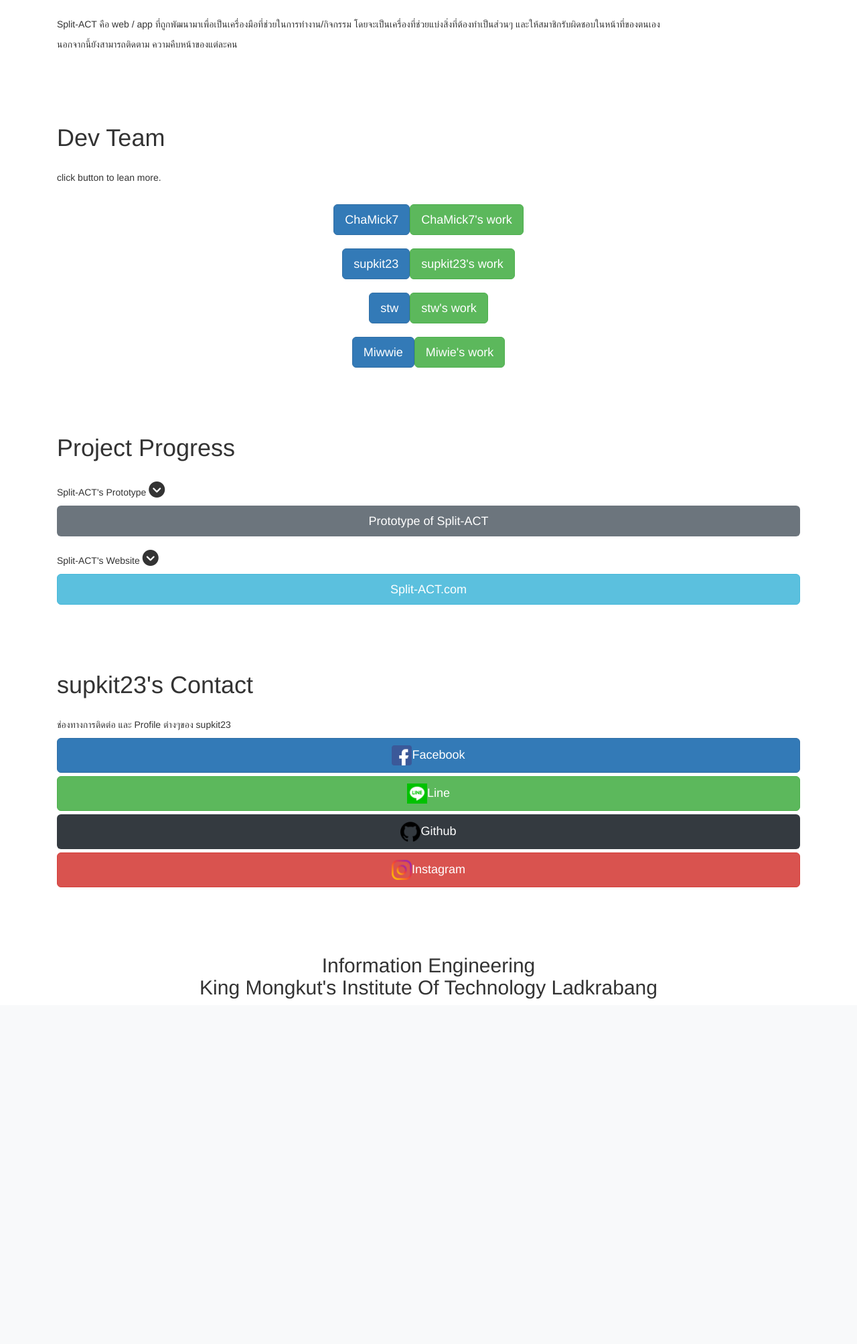
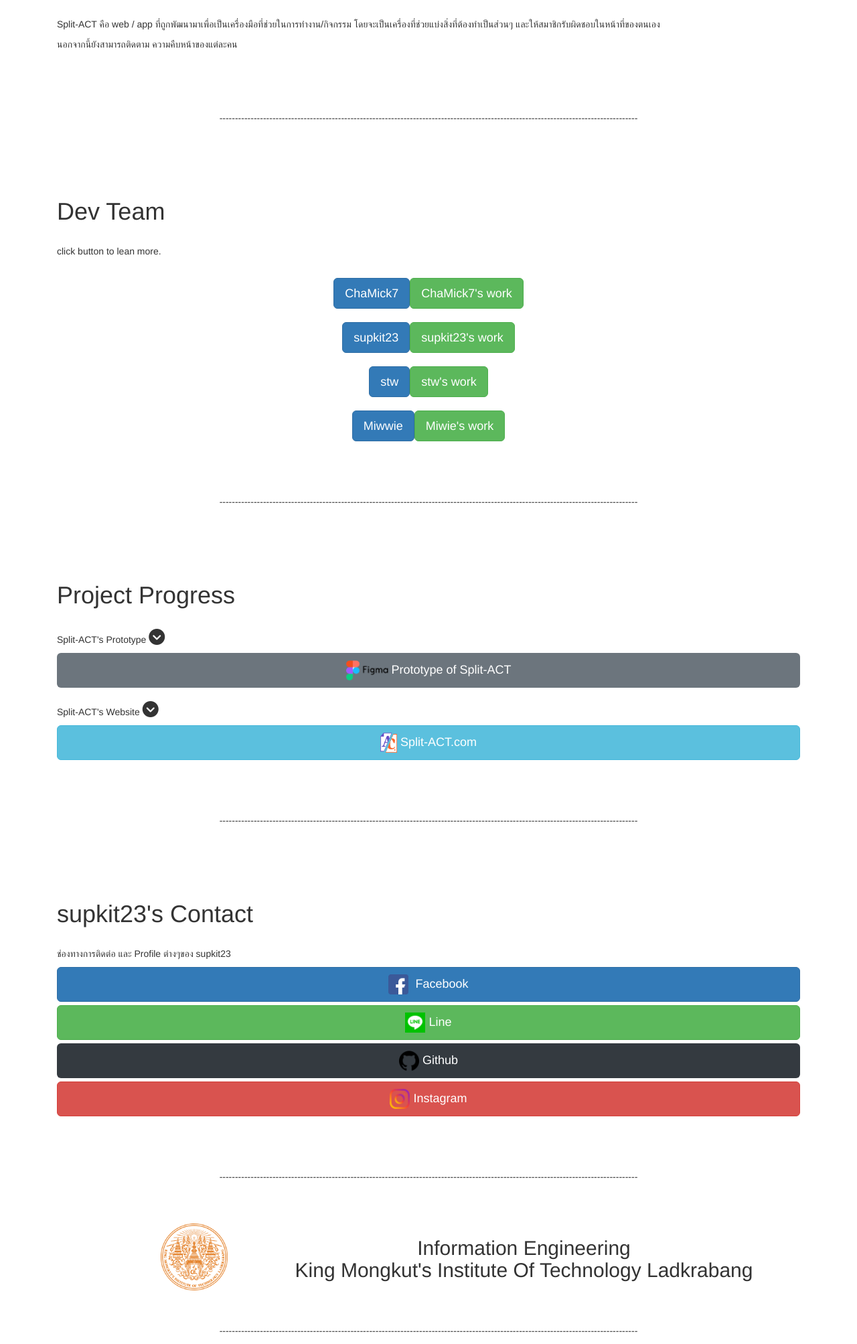
Before and after one commit to Supkit23/supkit61011035, a Django app: page / in a window 1280 px wide. Shown: the part 374-2381 px from the top of the page at 67% size. Before the commit the page ends 1866 px from the top, so only its background shows below. Run offline with Django 3.2, Linux system fonts and the light colour scheme; some libraries are stand-ins or nearby versions.

Commit message:
4th comm

```diff
--- a/templates/frontend/index.html
+++ b/templates/frontend/index.html
@@ -25,6 +25,11 @@
           <p>Split-ACT คือ web / app ที่ถูกพัฒนามาเพื่อเป็นเครื่องมือที่ช่วยในการทำงาน/กิจกรรม โดยจะเป็นเครื่องที่ช่วยแบ่งสิ่งที่ต้องทำเป็นส่วนๆ และให้สมาชิกรับผิดชอบในหน้าที่ของตนเอง</p>
           <p>นอกจากนี้ยังสามารถติดตาม ความคืบหน้าของแต่ละคน </p>
 </div>
+
+<div class="container" style="margin-top:80px">
+  <p align="center">--------------------------------------------------------------------------------------------------------------------------------------</p>
+</div>
+
 <div id="sec2" class="container" style="margin-top:80px">
           <h1>Dev Team</h1><br>
           <p>click button to lean more.</p><br>
@@ -34,6 +39,10 @@
             <button type="button" class="btn btn-lg btn-primary" data-toggle="modal" data-target="#myModal4">stw</button><button type="button" class="btn btn-lg btn-success" data-toggle="modal" ><a style="color: rgb(255, 255, 255);" href="https://webstite61011060.herokuapp.com/">stw's work</a> </button><br><br>
             <button type="button" class="btn btn-lg btn-primary" data-toggle="modal" data-target="#myModal3">Miwwie</button><button type="button" class="btn btn-lg btn-success" data-toggle="modal" ><a style="color: rgb(255, 255, 255);" href="https://final61011382.herokuapp.com/">Miwie's work</a></button>
           </div>
+</div>
+
+<div class="container" style="margin-top:80px">
+  <p align="center">--------------------------------------------------------------------------------------------------------------------------------------</p>
 </div>
 
 <div class="modal" id="myModal1">
@@ -135,22 +144,41 @@
 <div id="sec3" class="container" style="margin-top:80px">
           <h1>Project Progress</h1><br>
           <p >Split-ACT's Prototype <i class='fas fa-chevron-circle-down' style='font-size:24px'></i></p>
-          <button type="button" class="btn btn-secondary btn-lg btn-block"><a style="color: rgb(255, 255, 255);" href="https://www.figma.com/proto/kHbgtpugA0v5PibRYun86X/Project-S.A.?node-id=110%3A0&scaling=min-zoom">Prototype of Split-ACT</a></button><br>
+          <button type="button" class="btn btn-secondary btn-lg btn-block"><img src="{%static './images/figma.png'%}"  height="30" alt="Cinque Terre"><a style="color: rgb(255, 255, 255);" href="https://www.figma.com/proto/kHbgtpugA0v5PibRYun86X/Project-S.A.?node-id=110%3A0&scaling=min-zoom">  Prototype of Split-ACT</a></button><br>
           <p >Split-ACT's Website <i class='fas fa-chevron-circle-down' style='font-size:24px'></i></p>
-          <button type="button" class="btn btn-info btn-lg btn-block"><a style="color: rgb(255, 255, 255);" href="https://splitact.com/">Split-ACT.com</a></button>
+          <button type="button" class="btn btn-info btn-lg btn-block"><img src="{%static './images/LOGO LAST.png'%}"  height="30" alt="Cinque Terre"><a style="color: rgb(255, 255, 255);" href="https://splitact.com/"> Split-ACT.com</a></button>
+</div>
+
+<div class="container" style="margin-top:80px">
+  <p align="center">--------------------------------------------------------------------------------------------------------------------------------------</p>
 </div>
 
 <div id="sec4" class="container" style="margin-top:80px">
           <h1>supkit23's Contact</h1><br>
           <p>ช่องทางการติดต่อ และ Profile ต่างๆของ supkit23</p>
-          <button type="button" class="btn btn-primary btn-lg btn-block"><img src="{%static './images/fb.png'%}" width="30" height="30" alt="Cinque Terre"><a style="color: rgb(255, 255, 255);" href="https://www.facebook.com/Suppakrit23">Facebook</a></button>
-          <button type="button" class="btn btn-success btn-lg btn-block" ><img src="{%static './images/line.png'%}" width="30" height="30" alt="Cinque Terre"><a style="color: rgb(255, 255, 255);" href="https://line.me/ti/p/1IRwTpPv4n">Line</a></button>
-          <button type="button" class="btn btn-dark btn-lg btn-block"><img src="{%static './images/github.png'%}" width="30" height="30" alt="Cinque Terre"><a style="color: rgb(255, 255, 255);" href="https://github.com/Supkit23">Github</a></button>
-          <button type="button" class="btn btn-danger btn-lg btn-block"><img src="{%static './images/ig.png'%}" width="30" height="30" alt="Cinque Terre"><a style="color: rgb(255, 255, 255);" href="https://www.instagram.com/ssupkitt/">Instagram</a></button>
+          <button type="button" class="btn btn-primary btn-lg btn-block"><img src="{%static './images/fb.png'%}" width="30" height="30" alt="Cinque Terre"><a style="color: rgb(255, 255, 255);" href="https://www.facebook.com/Suppakrit23"> &nbsp;Facebook</a></button>
+          <button type="button" class="btn btn-success btn-lg btn-block" ><img src="{%static './images/line.png'%}" width="30" height="30" alt="Cinque Terre"><a style="color: rgb(255, 255, 255);" href="https://line.me/ti/p/1IRwTpPv4n">&nbsp;Line</a></button>
+          <button type="button" class="btn btn-dark btn-lg btn-block"><img src="{%static './images/github.png'%}" width="30" height="30" alt="Cinque Terre"><a style="color: rgb(255, 255, 255);" href="https://github.com/Supkit23">&nbsp;Github</a></button>
+          <button type="button" class="btn btn-danger btn-lg btn-block"><img src="{%static './images/ig.png'%}" width="30" height="30" alt="Cinque Terre"><a style="color: rgb(255, 255, 255);" href="https://www.instagram.com/ssupkitt/">&nbsp;Instagram</a></button>
 </div>
 
 <div class="container" style="margin-top:80px">
-    <h2 align="center">Information Engineering <br> King Mongkut's Institute Of Technology Ladkrabang</h2>
+  <p align="center">--------------------------------------------------------------------------------------------------------------------------------------</p>
 </div>
 
+<div class="container" style="margin-top:50px">
+  <div class="row">
+    <div class="col-sm-3">
+      <img  align="right" src="{%static './images/kmitl.png'%}"   height="100" alt="Cinque Terre">
+    </div>
+    <div class="col-sm-9">
+      <h2 align="center">Information Engineering <br> King Mongkut's Institute Of Technology Ladkrabang</h2>
+    </div>
+  </div>
+
+</div>
+
+<div class="container" style="margin-top:50px">
+  <p align="center">--------------------------------------------------------------------------------------------------------------------------------------</p>
+</div>
 {% endblock %}
```
Also changed, not shown: static/images/figma.png (added), static/images/ite.png (added), static/images/kmitl.png (added).
